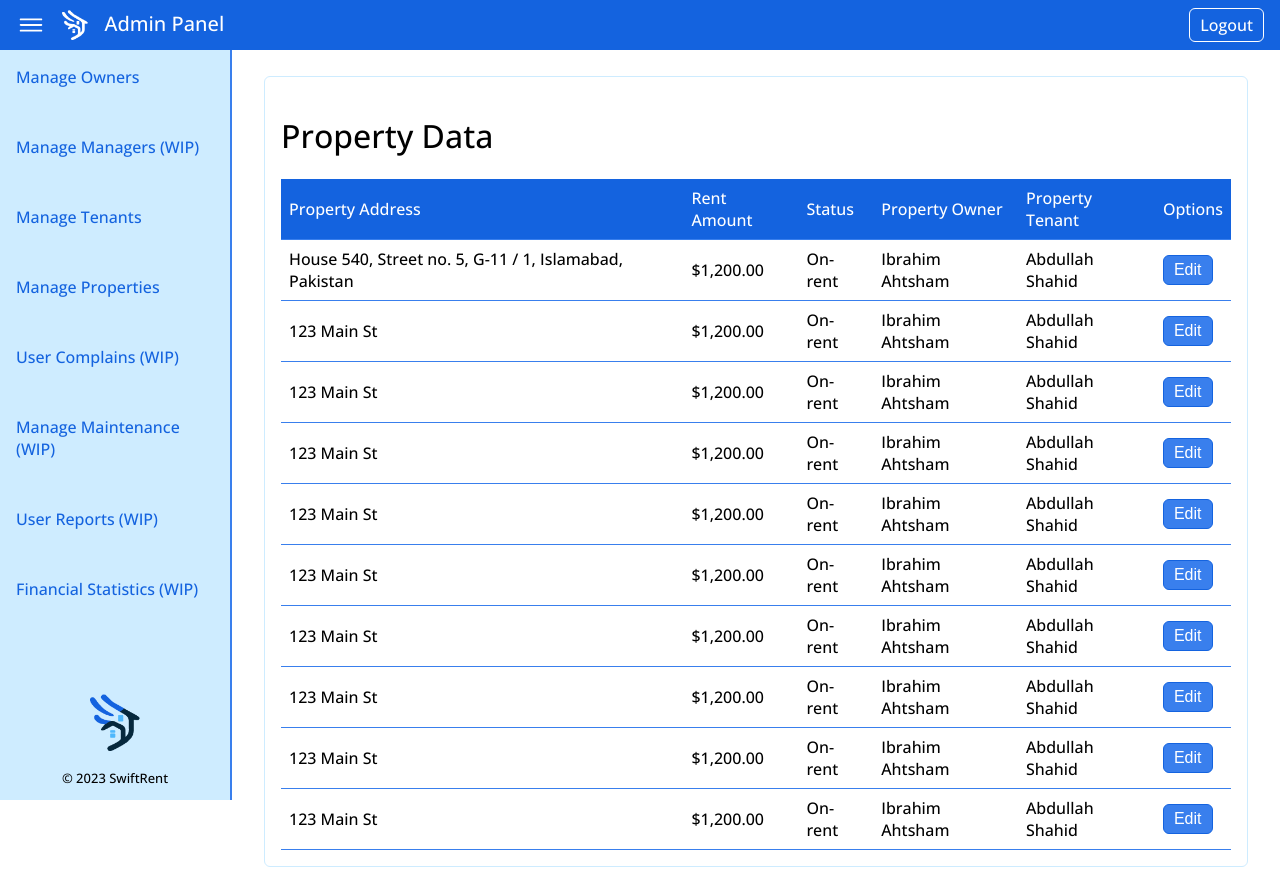
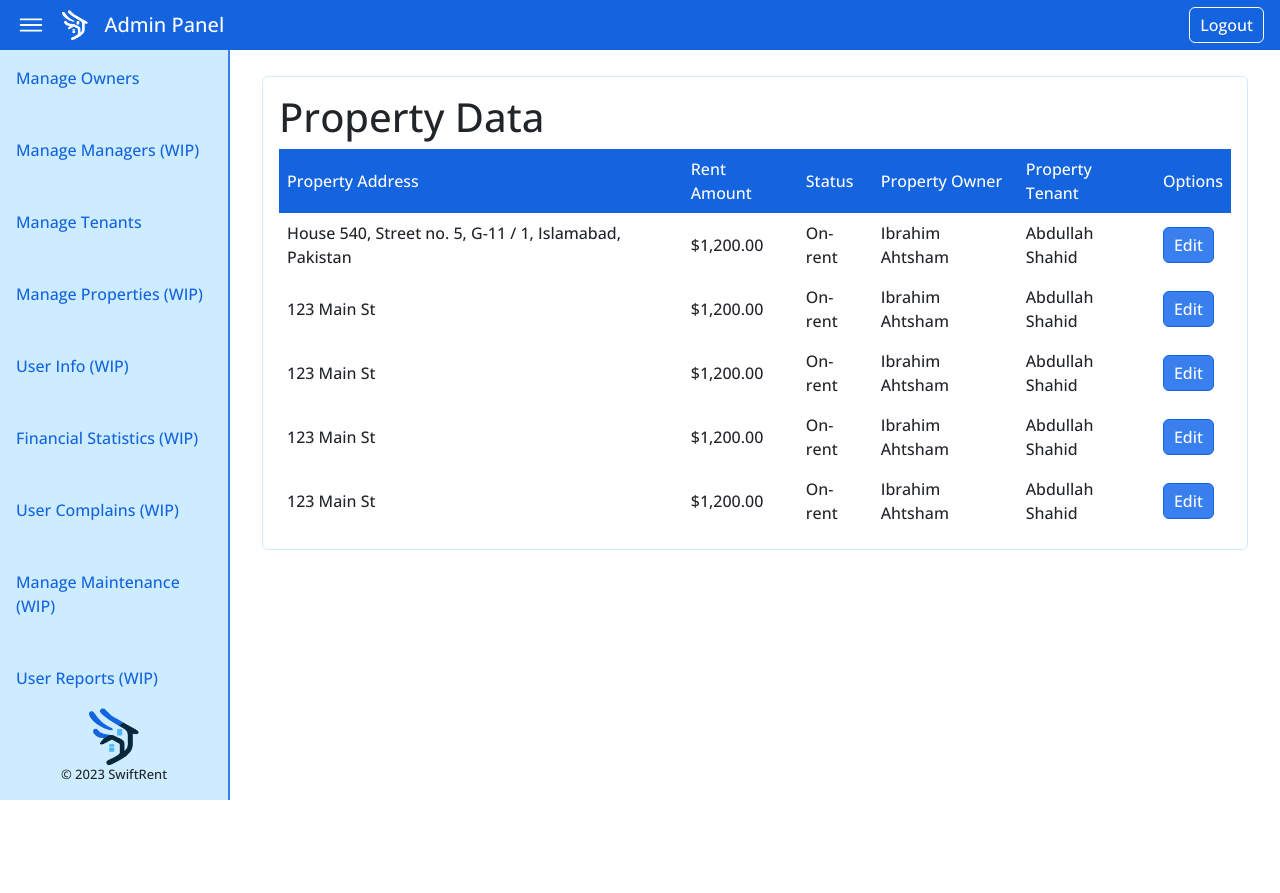
Before and after one commit to ibrahimahtsham/swift-rent-admin, a React (Vite) app: page /dashboard/manage-properties in a window 1280 px wide. After the commit the page ends 800 px from the top, so only its background shows below. Built offline with nearby package versions, Linux system fonts and the light colour scheme.

Commit message:
user info and financial stats tabs added

```diff
--- a/package.json
+++ b/package.json
@@ -17,6 +17,7 @@
     "react": "^18.2.0",
     "react-bootstrap": "^2.9.1",
     "react-dom": "^18.2.0",
+    "react-google-charts": "^4.0.1",
     "react-icons": "^4.12.0",
     "react-router-dom": "^6.20.1"
   },
--- a/src/App.jsx
+++ b/src/App.jsx
@@ -3,6 +3,8 @@ import ManageOwners from "./pages/ManageOwners";
 import ManageTenants from "./pages/ManageTenants";
 import ManageManagers from "./pages/ManageManagers";
 import ManageProperties from "./pages/ManageProperties";
+import UserInfo from "./pages/UserInfo";
+import FinancialStats from "./pages/FinancialStats";
 import Layout from "./layout";
 
 import {
@@ -22,6 +24,8 @@ function App() {
           <Route path="manage-tenants" element={<ManageTenants />} />
           <Route path="manage-managers" element={<ManageManagers />} />
           <Route path="manage-properties" element={<ManageProperties />} />
+          <Route path="user-info" element={<UserInfo />} />
+          <Route path="financial-stats" element={<FinancialStats />} />
         </Route>
       </Route>
     )
--- a/src/assets/css/Navbar.css
+++ b/src/assets/css/Navbar.css
@@ -11,7 +11,7 @@ body{
     box-sizing: border-box;
 }
 
-.navbar{
+.custom-navbar{
     display: flex;
     align-items: center;
     font-size: 20px;
--- a/src/components/UI/Navbar.jsx
+++ b/src/components/UI/Navbar.jsx
@@ -6,7 +6,7 @@ import "../../assets/css/Navbar.css";
 const Navbar = ({ handleMenuClick }) => {
   return (
     <nav className="navbar-container">
-      <div className="navbar">
+      <div className="custom-navbar">
         <IoIosMenu className="bars" onClick={handleMenuClick} id="bars" />
         <Link className="dashboard-text" to="/dashboard">
           <img
--- a/src/components/UI/Sidebar.jsx
+++ b/src/components/UI/Sidebar.jsx
@@ -16,7 +16,13 @@ const Sidebar = ({ isClicked }) => {
           <li>Manage Tenants</li>
         </NavLink>
         <NavLink className="menu-item" to="/dashboard/manage-properties">
-          <li>Manage Properties</li>
+          <li>Manage Properties (WIP)</li>
+        </NavLink>
+        <NavLink className="menu-item" to="/dashboard/user-info">
+          <li>User Info (WIP)</li>
+        </NavLink>
+        <NavLink className="menu-item" to="/dashboard/financial-stats">
+          <li>Financial Statistics (WIP)</li>
         </NavLink>
         <NavLink className="menu-item" to="/dashboard">
           <li>User Complains (WIP)</li>
@@ -26,9 +32,6 @@ const Sidebar = ({ isClicked }) => {
         </NavLink>
         <NavLink className="menu-item" to="/dashboard">
           <li>User Reports (WIP)</li>
-        </NavLink>
-        <NavLink className="menu-item" to="/dashboard">
-          <li>Financial Statistics (WIP)</li>
         </NavLink>
       </ul>
       <div className="copyright-container">
--- /dev/null
+++ b/src/pages/FinancialStats.jsx
@@ -0,0 +1,59 @@
+import React from "react";
+import { Chart } from "react-google-charts";
+import { Card } from "react-bootstrap";
+
+const FinancialStats = () => {
+  return (
+    <div className="main-body">
+      <h1>Financial Statistics</h1>
+      <div>
+        <Card border="primary">
+          <div>
+            {/* Line Chart 1 */}
+            <Chart
+              width={"100%"}
+              height={"600px"}
+              chartType="LineChart"
+              loader={<div>Loading Chart</div>}
+              data={[
+                ["Month", "Rent Collected"],
+                ["Jan 2023", 1000],
+                ["Feb 2023", 1170],
+                ["Mar 2023", 660],
+                ["Apr 2023", 1030],
+                ["May 2023", 850],
+                ["Jun 2023", 1250],
+                ["Jul 2023", 1100],
+                ["Aug 2023", 900],
+                ["Sep 2023", 1050],
+                ["Oct 2023", 950],
+                ["Nov 2023", 1200],
+                ["Dec 2023", 1300],
+                ["Jan 2024", 1400],
+                ["Feb 2024", 1600],
+                ["Mar 2024", 1100],
+                ["Apr 2024", 900],
+                ["May 2024", 950],
+                ["Jun 2024", 1200],
+                ["Jul 2024", 1350],
+                ["Aug 2024", 1150],
+                ["Sep 2024", 1000],
+                ["Oct 2024", 950],
+                ["Nov 2024", 1300],
+                ["Dec 2024", 1450],
+              ]}
+              options={{
+                title: "Property Information",
+                curveType: "function",
+                legend: { position: "bottom" },
+              }}
+              rootProps={{ "data-testid": "1" }}
+            />
+          </div>
+        </Card>
+      </div>
+    </div>
+  );
+};
+
+export default FinancialStats;
--- a/src/pages/ManageManagers.jsx
+++ b/src/pages/ManageManagers.jsx
@@ -1,9 +1,4 @@
-import { BASE_URL } from "../utils/constants"; // api url
-import React, { useState, useEffect } from "react";
-import axios from "axios";
 import EditPopup from "../components/UI/EditPopup";
-// import qs from "qs";
-
 import "../assets/css/ManageManagers.css";
 
 const ManageManagers = () => {
@@ -86,86 +81,6 @@ const ManageManagers = () => {
                 />
               </td>
             </tr>
-            <tr>
-              <td>Dummy Manager</td>
-              <td>yyyy-mm-dd</td>
-              <td>dummymanager@gmail.com</td>
-              <td>012345678901</td>
-              <td>
-                <EditPopup
-                  editType="Tenant"
-                  userID="{tenant.userid}"
-                  userName="{tenant.tenantname}"
-                  userDOB="{tenant.dob}"
-                  userEmail="{tenant.email}"
-                  userPhone="{tenant.phone}"
-                />
-              </td>
-            </tr>
-            <tr>
-              <td>Dummy Manager</td>
-              <td>yyyy-mm-dd</td>
-              <td>dummymanager@gmail.com</td>
-              <td>012345678901</td>
-              <td>
-                <EditPopup
-                  editType="Tenant"
-                  userID="{tenant.userid}"
-                  userName="{tenant.tenantname}"
-                  userDOB="{tenant.dob}"
-                  userEmail="{tenant.email}"
-                  userPhone="{tenant.phone}"
-                />
-              </td>
-            </tr>
-            <tr>
-              <td>Dummy Manager</td>
-              <td>yyyy-mm-dd</td>
-              <td>dummymanager@gmail.com</td>
-              <td>012345678901</td>
-              <td>
-                <EditPopup
-                  editType="Tenant"
-                  userID="{tenant.userid}"
-                  userName="{tenant.tenantname}"
-                  userDOB="{tenant.dob}"
-                  userEmail="{tenant.email}"
-                  userPhone="{tenant.phone}"
-                />
-              </td>
-            </tr>
-            <tr>
-              <td>Dummy Manager</td>
-              <td>yyyy-mm-dd</td>
-              <td>dummymanager@gmail.com</td>
-              <td>012345678901</td>
-              <td>
-                <EditPopup
-                  editType="Tenant"
-                  userID="{tenant.userid}"
-                  userName="{tenant.tenantname}"
-                  userDOB="{tenant.dob}"
-                  userEmail="{tenant.email}"
-                  userPhone="{tenant.phone}"
-                />
-              </td>
-            </tr>
-            <tr>
-              <td>Dummy Manager</td>
-              <td>yyyy-mm-dd</td>
-              <td>dummymanager@gmail.com</td>
-              <td>012345678901</td>
-              <td>
-                <EditPopup
-                  editType="Tenant"
-                  userID="{tenant.userid}"
-                  userName="{tenant.tenantname}"
-                  userDOB="{tenant.dob}"
-                  userEmail="{tenant.email}"
-                  userPhone="{tenant.phone}"
-                />
-              </td>
-            </tr>
           </tbody>
         </table>
       </div>
--- a/src/pages/ManageProperties.jsx
+++ b/src/pages/ManageProperties.jsx
@@ -103,91 +103,6 @@ const ManageProperties = () => {
                 />
               </td>
             </tr>
-            <tr>
-              <td>123 Main St</td>
-              <td>$1,200.00</td>
-              <td>On-rent</td>
-              <td>Ibrahim Ahtsham</td>
-              <td>Abdullah Shahid</td>
-              <td>
-                <EditPopup
-                  editType="Tenant"
-                  userID="{tenant.userid}"
-                  userName="{tenant.tenantname}"
-                  userDOB="{tenant.dob}"
-                  userEmail="{tenant.email}"
-                  userPhone="{tenant.phone}"
-                />
-              </td>
-            </tr>
-            <tr>
-              <td>123 Main St</td>
-              <td>$1,200.00</td>
-              <td>On-rent</td>
-              <td>Ibrahim Ahtsham</td>
-              <td>Abdullah Shahid</td>
-              <td>
-                <EditPopup
-                  editType="Tenant"
-                  userID="{tenant.userid}"
-                  userName="{tenant.tenantname}"
-                  userDOB="{tenant.dob}"
-                  userEmail="{tenant.email}"
-                  userPhone="{tenant.phone}"
-                />
-              </td>
-            </tr>
-            <tr>
-              <td>123 Main St</td>
-              <td>$1,200.00</td>
-              <td>On-rent</td>
-              <td>Ibrahim Ahtsham</td>
-              <td>Abdullah Shahid</td>
-              <td>
-                <EditPopup
-                  editType="Tenant"
-                  userID="{tenant.userid}"
-                  userName="{tenant.tenantname}"
-                  userDOB="{tenant.dob}"
-                  userEmail="{tenant.email}"
-                  userPhone="{tenant.phone}"
-                />
-              </td>
-            </tr>
-            <tr>
-              <td>123 Main St</td>
-              <td>$1,200.00</td>
-              <td>On-rent</td>
-              <td>Ibrahim Ahtsham</td>
-              <td>Abdullah Shahid</td>
-              <td>
-                <EditPopup
-                  editType="Tenant"
-                  userID="{tenant.userid}"
-                  userName="{tenant.tenantname}"
-                  userDOB="{tenant.dob}"
-                  userEmail="{tenant.email}"
-                  userPhone="{tenant.phone}"
-                />
-              </td>
-            </tr>
-            <tr>
-              <td>123 Main St</td>
-              <td>$1,200.00</td>
-              <td>On-rent</td>
-              <td>Ibrahim Ahtsham</td>
-              <td>Abdullah Shahid</td>
-              <td>
-                <EditPopup
-                  editType="Tenant"
-                  userID="{tenant.userid}"
-                  userName="{tenant.tenantname}"
-                  userDOB="{tenant.dob}"
-                  userEmail="{tenant.email}"
-                  userPhone="{tenant.phone}"
-                />
-              </td>
-            </tr>
           </tbody>
         </table>
       </div>
--- /dev/null
+++ b/src/pages/UserInfo.jsx
@@ -0,0 +1,41 @@
+import React from "react";
+import { Card, Container, Row, Col } from "react-bootstrap";
+import "bootstrap/dist/css/bootstrap.min.css";
+
+const UserInfo = () => {
+  // Assuming you have the user count and user type data
+  const userTypes = ["Owners", "Managers", "Tenants"]; // Replace with your actual user types
+  const userCounts = [10, 5, 20]; // Replace with your actual user counts
+
+  const getTotalUsers = () => userCounts.reduce((acc, count) => acc + count, 0);
+
+  return (
+    <div className="main-body">
+      <h1>User Information</h1>
+      <Container>
+        <Row>
+          <Col lg={4} md={6} sm={12}>
+            <Card className="mb-4" border="secondary">
+              <Card.Body>
+                <Card.Title>Total Users</Card.Title>
+                <Card.Text>{getTotalUsers()}</Card.Text>
+              </Card.Body>
+            </Card>
+          </Col>
+          {userTypes.map((type, index) => (
+            <Col key={type} lg={4} md={6} sm={12}>
+              <Card className="mb-4" border="info">
+                <Card.Body>
+                  <Card.Title>{type}</Card.Title>
+                  <Card.Text>{`Count: ${userCounts[index]}`}</Card.Text>
+                </Card.Body>
+              </Card>
+            </Col>
+          ))}
+        </Row>
+      </Container>
+    </div>
+  );
+};
+
+export default UserInfo;
```
Also changed, not shown: 1 other file (tests, documents, lock files or other folders).
